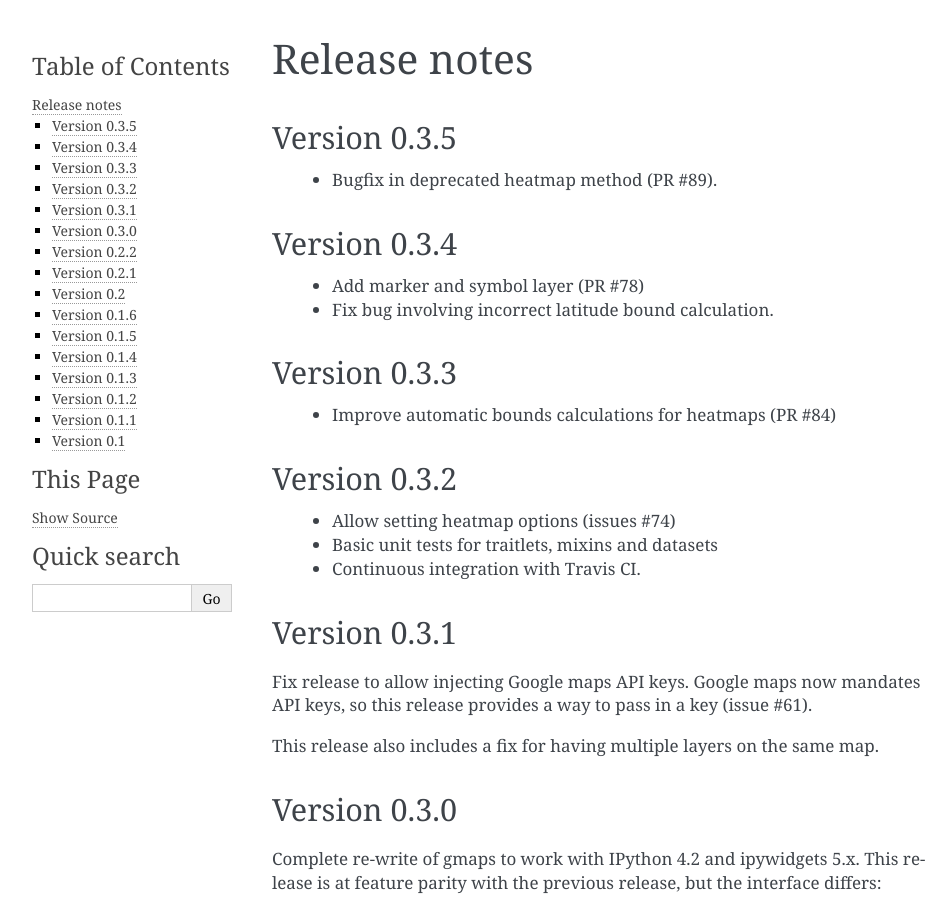
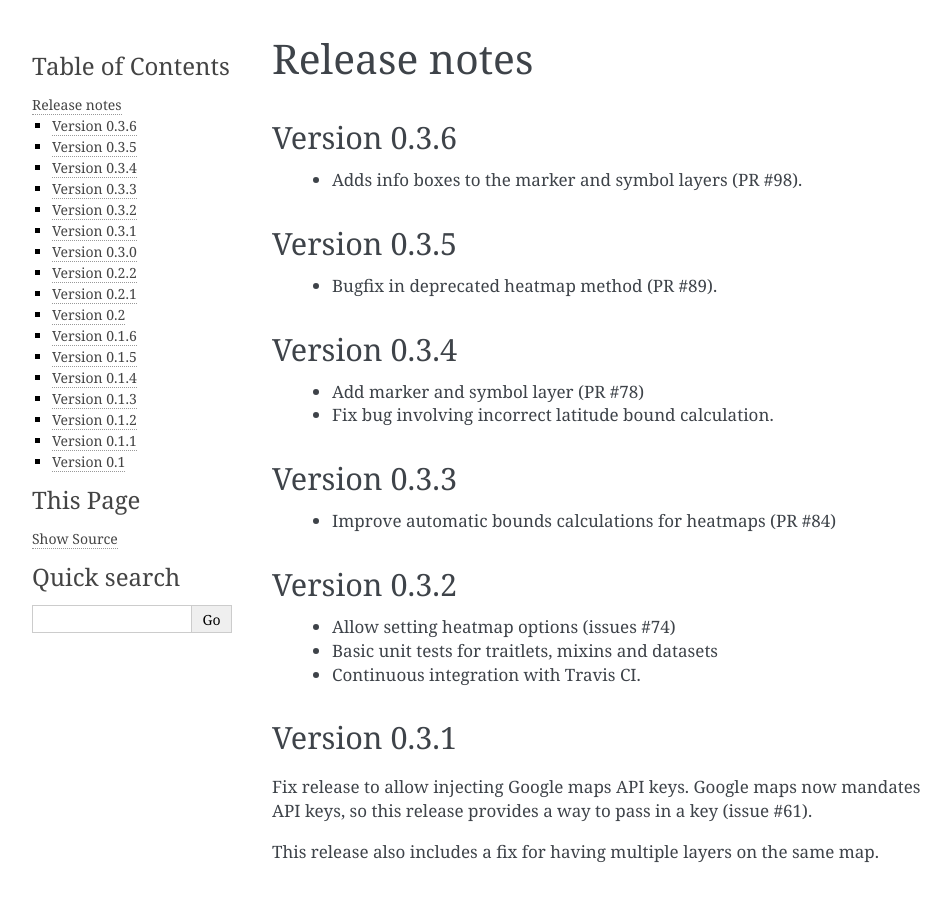
Before and after one commit to pbugnion/gmaps, a Sphinx documentation site: the page built from docs/source/release_notes.rst, in a window 1280 px wide and 900 px high. Shown: the whole window, without its empty margins (148-1099 px from the left). Built offline with Sphinx 7.4.7, drawn with Linux system fonts in a browser that asks for light colours.

Commit message:
Release notes for version 0.3.6.

```diff
--- a/docs/source/release_notes.rst
+++ b/docs/source/release_notes.rst
@@ -1,6 +1,11 @@
 
 Release notes
 -------------
+
+Version 0.3.6
+=============
+
+ * Adds info boxes to the marker and symbol layers (PR #98).
 
 Version 0.3.5
 =============
```
